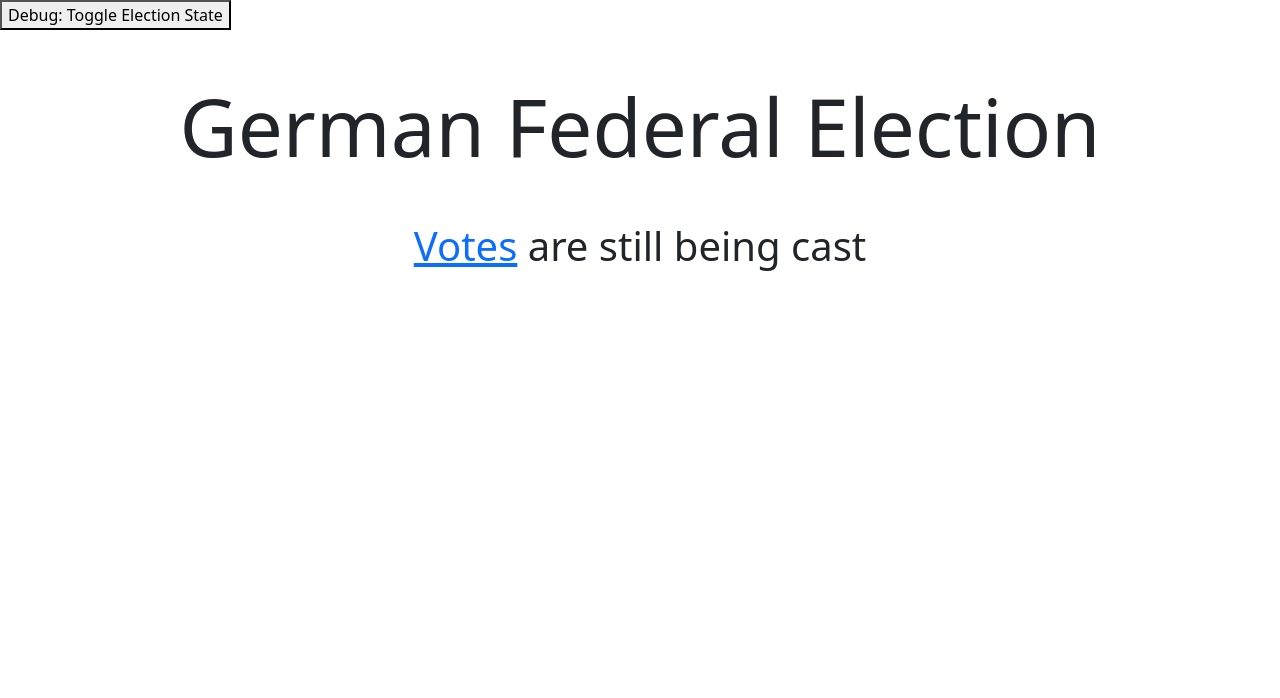
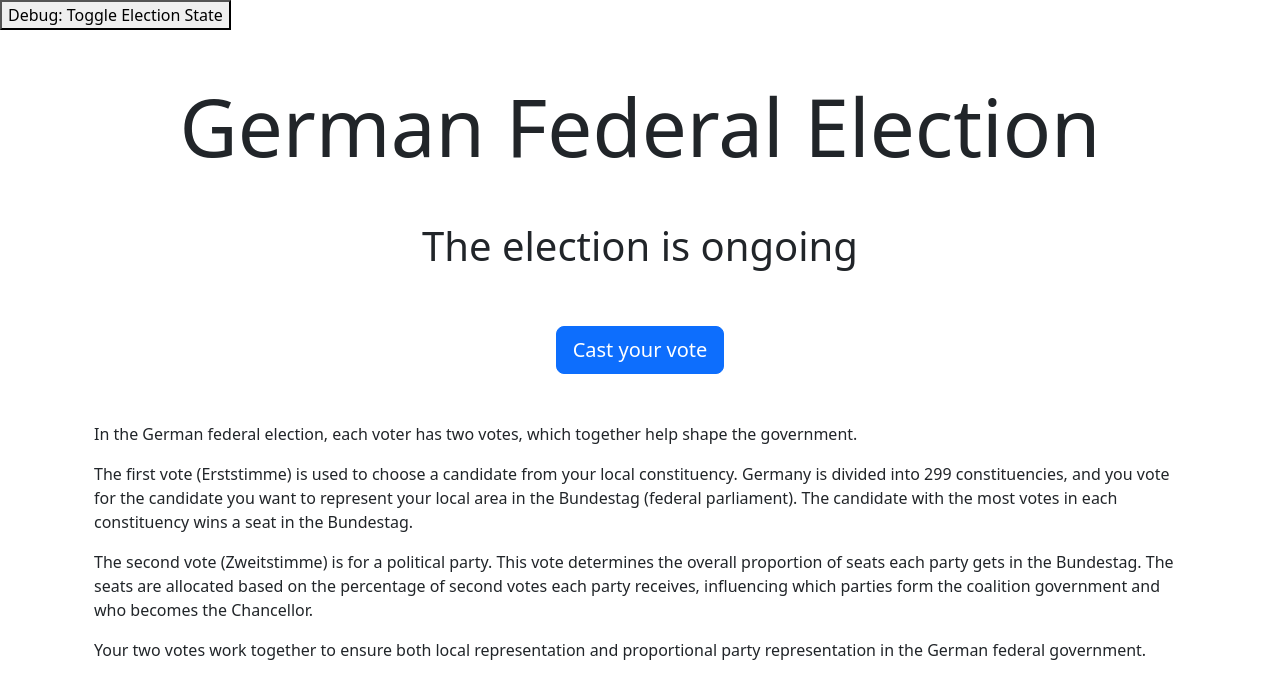
Before and after one commit to muhamedbaqir/Digital-Voting-System, a React (Create React App) app in the folder react-app/: page / in a window 1280 px wide. Shown: the top 698 px of the page. Built offline with nearby package versions, Linux system fonts and the light colour scheme.

Commit message:
made success page prettier and added explanation text to home

```diff
--- a/react-app/src/components/Home.js
+++ b/react-app/src/components/Home.js
@@ -52,9 +52,40 @@ export default function Home() {
       </div>
       {electionIsRunning ? (
         <div className="container text-center mt-5">
-          <h1>
-            <Link to="/authenticate">Votes</Link> are still being cast
-          </h1>
+          <h1>The election is ongoing</h1>
+
+          <Link to="/authenticate">
+            <button className="btn btn-primary btn-lg mt-5">
+              Cast your vote
+            </button>
+          </Link>
+
+          <div className="container text-start mt-5">
+            <p class="mb-3">
+              In the German federal election, each voter has two votes, which
+              together help shape the government.
+            </p>
+            <p class="mb-3">
+              The first vote (Erststimme) is used to choose a candidate from
+              your local constituency. Germany is divided into 299
+              constituencies, and you vote for the candidate you want to
+              represent your local area in the Bundestag (federal parliament).
+              The candidate with the most votes in each constituency wins a seat
+              in the Bundestag.
+            </p>
+            <p class="mb-3">
+              The second vote (Zweitstimme) is for a political party. This vote
+              determines the overall proportion of seats each party gets in the
+              Bundestag. The seats are allocated based on the percentage of
+              second votes each party receives, influencing which parties form
+              the coalition government and who becomes the Chancellor.
+            </p>
+            <p>
+              Your two votes work together to ensure both local representation
+              and proportional party representation in the German federal
+              government.
+            </p>
+          </div>
         </div>
       ) : (
         <div className="container mt-5">
--- a/react-app/src/components/Success.js
+++ b/react-app/src/components/Success.js
@@ -3,8 +3,12 @@ import { Link } from "react-router-dom";
 export default function Success() {
   return (
     <>
-      <h1>Vote successful!</h1>
-      <Link to="/">go to Home</Link>
+      <div className="container mt-5 text-center">
+        <h1 className="display-1">Vote successful!</h1>
+        <Link to="/">
+          <h2>go to Home</h2>
+        </Link>
+      </div>
     </>
   );
 }
```
